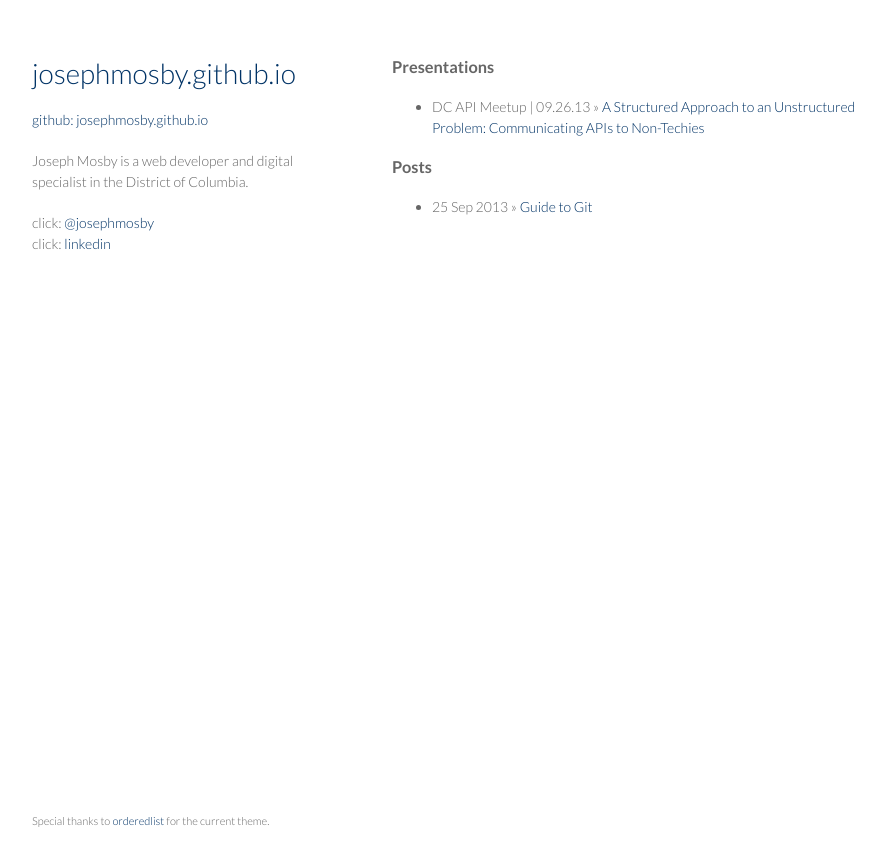
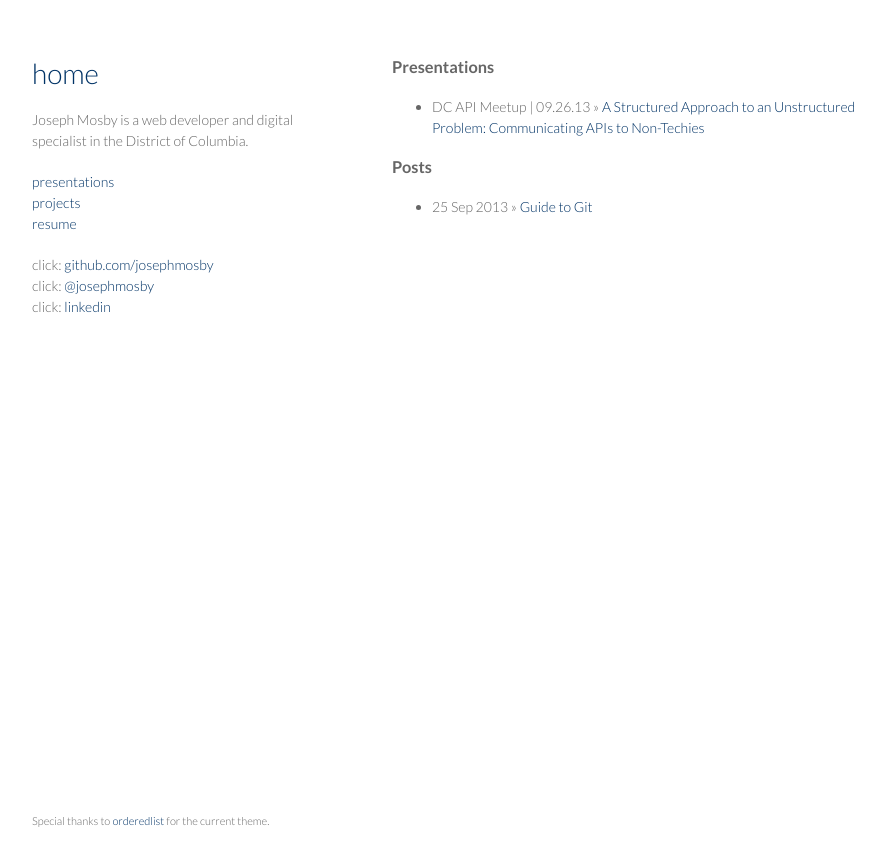
Before and after one commit to josephmosby/josephmosby.github.io, a Jekyll site: the page built from index.html, in a window 1280 px wide. Shown: the top 866 px of the page, without its empty margins (178-1063 px from the left). Built offline with Jekyll 4.4.1, drawn with Linux system fonts in a browser that asks for light colours.

Commit message:
Updating presentations and projects

```diff
--- a/_layouts/default.html
+++ b/_layouts/default.html
@@ -15,11 +15,15 @@
   <body>
     <div class="wrapper">
       <header>
-        <h1><a href="/">josephmosby.github.io</a></h1>
+        <h1><a href="/">home</a></h1>
 
-        <p class="view"><a href="https://github.com/josephmosby">github: josephmosby.github.io</a></p>
         <p>Joseph Mosby is a web developer and digital specialist in the District of Columbia.</p>
-        <p>click: <a href="http://twitter.com/josephmosby">@josephmosby</a><br />click: <a href="http://www.linkedin.com/pub/joseph-mosby/50/a85/59a/">linkedin</a></p>
+        <p class="view"><a href="/presentations">presentations</a><br />
+        <a href="/projects">projects</a><br />
+        <a href="/resume">resume</a></p>
+
+
+        <p class="view">click: <a href="https://github.com/josephmosby">github.com/josephmosby</a><br />click: <a href="http://twitter.com/josephmosby">@josephmosby</a><br />click: <a href="http://www.linkedin.com/pub/joseph-mosby/50/a85/59a/">linkedin</a></p>
 
       </header>
       <section>
```
Also changed, not shown: presentations/index.html (added, +15 -0 lines), projects/index.html (added, +15 -0 lines), resume/index.html (added, +15 -0 lines).
